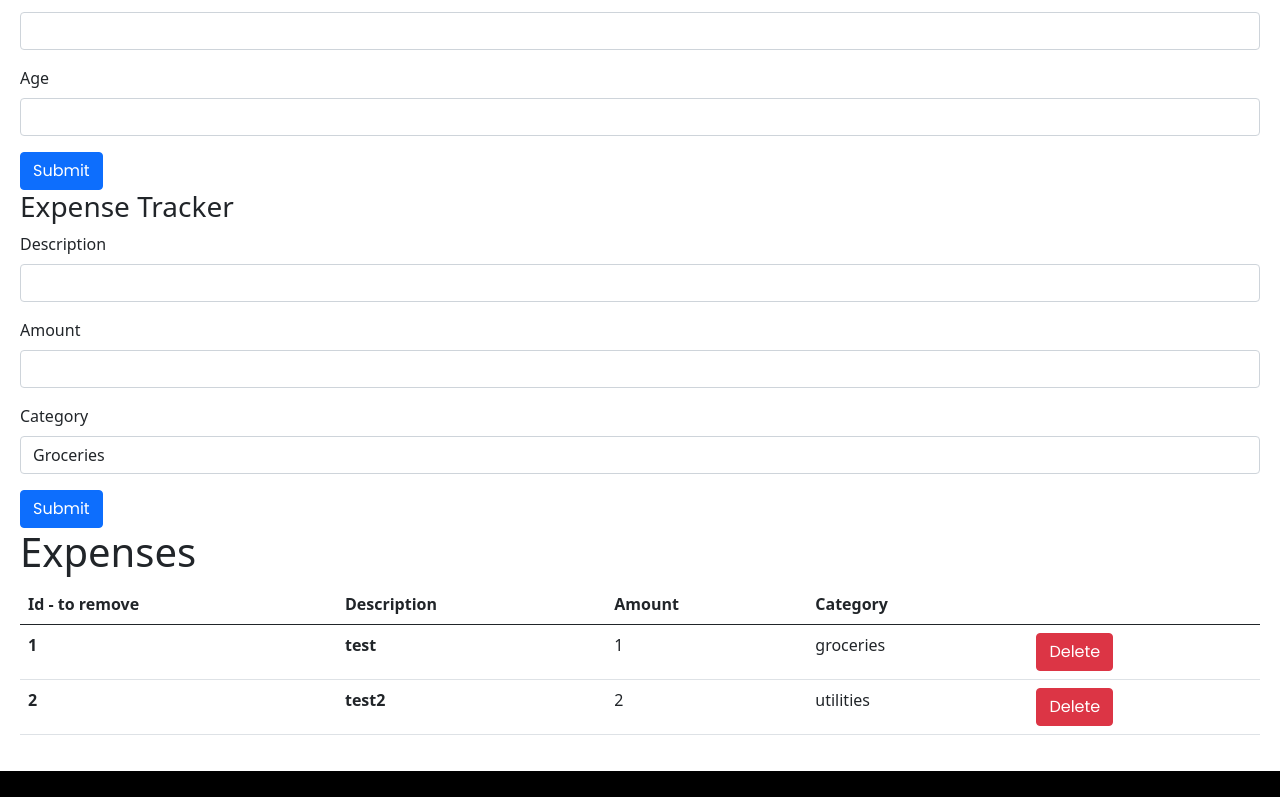
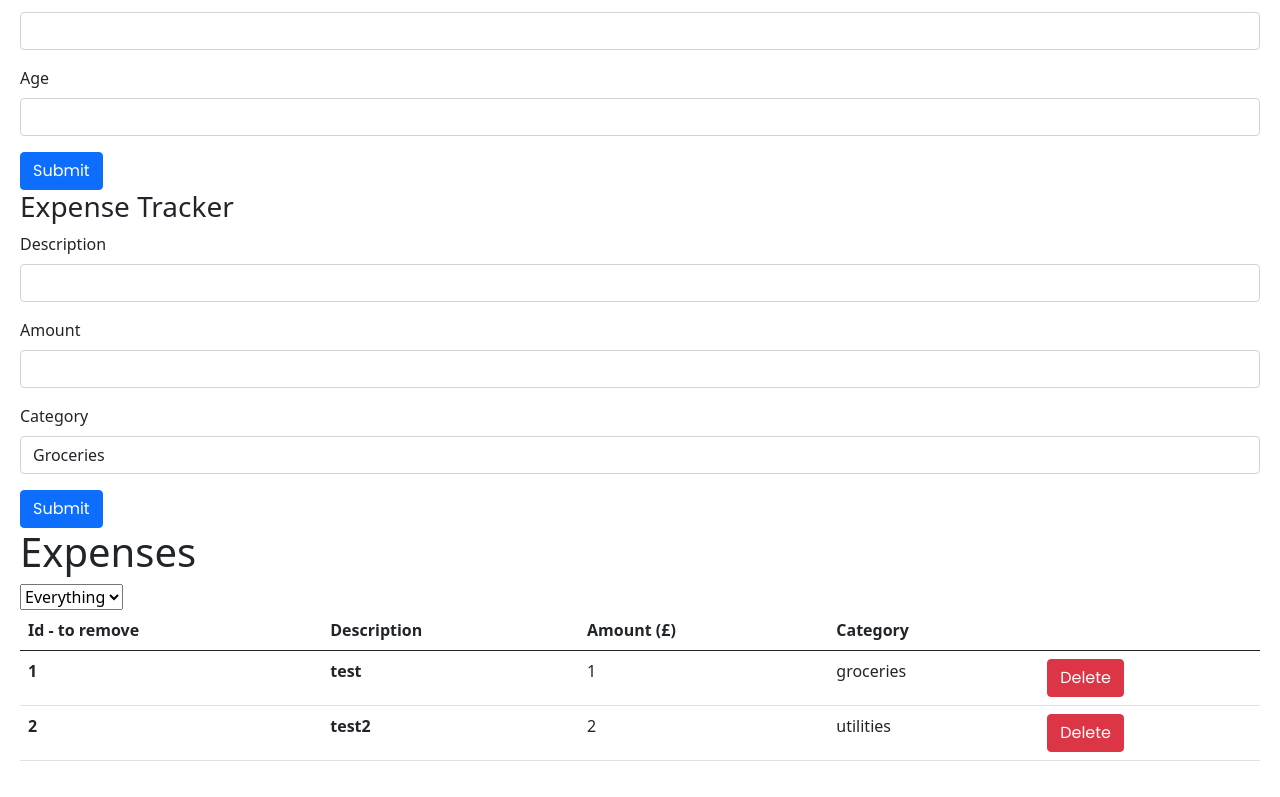
Before and after one commit to RiFactor/mosh-react-18-app, a React (Vite) app: page / in a window 1280 px wide. Shown: the part 2127-2924 px from the top of the page. Before the commit the page ends 2898 px from the top, so only its background shows below. Built offline with nearby package versions, Linux system fonts and the light colour scheme.

Commit message:
Project: Expense Tracker - Schema-map view

```diff
--- a/src/components/ExpenseTracker.tsx
+++ b/src/components/ExpenseTracker.tsx
@@ -1,7 +1,7 @@
 import { FieldValues, useForm } from "react-hook-form";
 import { z } from "zod";
 import { zodResolver } from "@hookform/resolvers/zod";
-import { useState } from "react";
+import { ChangeEvent, useState } from "react";
 
 const minimumLength = 3;
 
@@ -28,6 +28,9 @@ const options = [
 type TExpense = z.infer<typeof schema>;
 
 const ExpenseTracker = () => {
+  const [selectedExpenseCategory, setSelectedExpenseCategory] =
+    useState("everything");
+
   const [expenses, setExpenses] = useState([
     {
       id: 1,
@@ -71,6 +74,10 @@ const ExpenseTracker = () => {
     setExpenses(expenses.filter((expense) => expense.id !== id));
     console.log(id);
   };
+
+  // const handleSelectedExpenseCategory = (event: HTMLSelectElement) => {
+  //   setSelectedExpenseCategory(event.target.value);
+  // };
 
   return (
     <>
@@ -136,12 +143,27 @@ const ExpenseTracker = () => {
       </form>
       <div>
         <h1>Expenses</h1>
+
+        <select
+          value={selectedExpenseCategory}
+          onChange={(event) => setSelectedExpenseCategory(event.target.value)}
+        >
+          <option>Everything</option>
+          {options.map((option) => {
+            return (
+              <option key={option.value} value={option.value}>
+                {option.label}
+              </option>
+            );
+          })}
+        </select>
+
         <table className="table">
           <thead>
             <tr>
               <th scope="col">Id - to remove</th>
               <th scope="col">Description</th>
-              <th scope="col">Amount</th>
+              <th scope="col">Amount (£)</th>
               <th scope="col">Category</th>
               <th></th>
             </tr>
```
